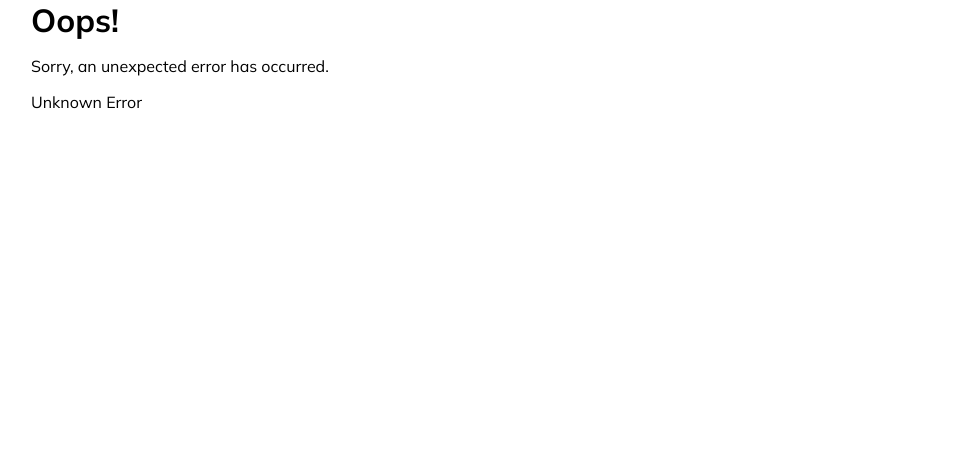
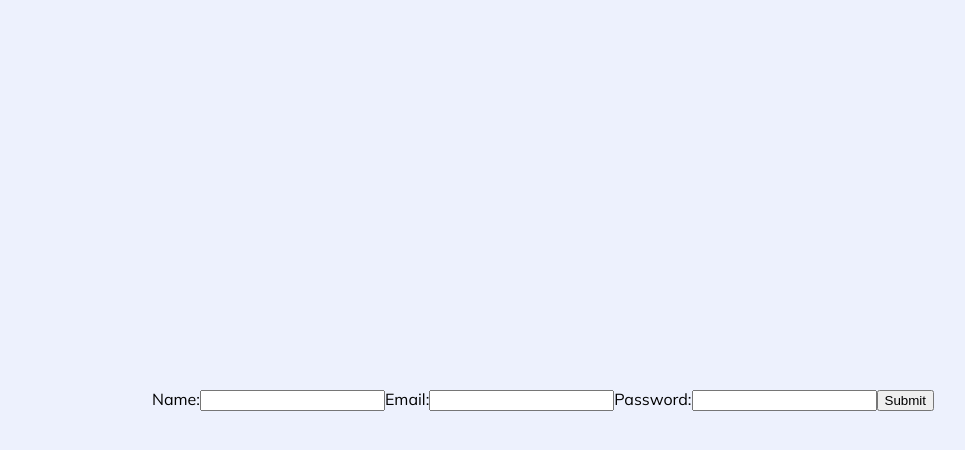
Before and after one commit to SchroederSimon/Experientia, a React (Vite) app: page /register in a window 1280 px wide. Shown: the top 450 px of the page, without its empty margins (97-1062 px from the left). Built offline with nearby package versions, Linux system fonts and the light colour scheme.

Commit message:
routes, create new user with firebase

```diff
--- a/src/index.css
+++ b/src/index.css
@@ -12,6 +12,7 @@
   --colorWhite: #fff;
   --colorOrange: #fe9900;
   --colorGray: #969696;
+  --colorLightBlue: #edf1fd;
 }
 
 body {
@@ -22,7 +23,7 @@ body {
   box-sizing: border-box;
   scroll-behavior: smooth;
   font-family: 'Mulish';
-  background-color: var(--colorWhite);
+  background-color: var(--colorLightBlue);
 }
 
 h1, h2 {
--- a/src/pages/Login/Login.css
+++ b/src/pages/Login/Login.css
@@ -22,7 +22,7 @@
 }
 
 
-input {
+.login-form input {
     padding: 10px;
     outline: 0;
     border: 1px solid #fff;
@@ -31,7 +31,7 @@ input {
     font-size: 15px;
 }
 
-label {
+.login-form label {
     color: #fff;
     cursor: text;
 }
--- a/src/pages/Login/Login.tsx
+++ b/src/pages/Login/Login.tsx
@@ -1,6 +1,7 @@
 import { useState } from 'react';
 import '../../pages/Login/Login.css'
 import { auth } from '../../services/firebase';
+import { useNavigate } from 'react-router-dom';
 
 
 function Login() {
@@ -9,12 +10,15 @@ function Login() {
   const [password, setPassword] = useState("");
   const [isLoggedIn, setIsLoggedIn] = useState(false); // add state for login status
 
+  const navigate = useNavigate();
+
   const handleFormSubmit = async (event: React.FormEvent<HTMLFormElement>) => {
     event.preventDefault();
     try {
       const userCredential = await auth.signInWithEmailAndPassword(email, password);
       console.log(userCredential.user);
       setIsLoggedIn(true); // set login status to true on successful login
+      navigate('user/profile');
     } catch (error) {
       console.log(error);
     }
--- a/src/pages/Profile/Profile.css
+++ b/src/pages/Profile/Profile.css
@@ -2,28 +2,3 @@
     width: 100%;
     height: 100vh;
 }
-
-.grid-profile-container {
-    display: grid;
-    grid-template-columns: repeat(2, 1fr);
-    grid-template-rows: 1fr;
-}
-
-/* User profile */
-.user-profile-information{
-    display: flex;
-    flex-direction: column;
-}
-.user-profile-information img{
-    width: 40%;
-}
-
-/* User courses and about */
-.user-profile-course{
-    display: flex;
-    flex-direction: column;
-}
-
-.user-profile-course span{
-    color: var(--colorGray);
-}
--- a/src/pages/Profile/Profile.tsx
+++ b/src/pages/Profile/Profile.tsx
@@ -4,67 +4,7 @@ import '../../pages/Profile/Profile.css'
 function Profile() {
     return (
         <div className="profile-container">
-            <div className="grid-profile-container">
-                <div className="user-profile-information">
-                    <img src="/profile4.png" alt="" />
-                    <h1>Juan Carlos messi</h1>
-                    <ul>
-                        <li>Age: 25</li>
-                        <li>Role: Student</li>
-                        <li>Interest: Technology, web development, artificial intelligence</li>
-                        <li>Degree: Expert in almost everything</li>
-                        <li>City: Aconcagua</li>
-                    </ul>
-                    <h2>Awards</h2>
-                    <ul>
-                        <li>ICON</li>
-                    </ul>
-                    <h2>Friends</h2>
-                    <ul>
-                        <li>ICON</li>
-                    </ul>
-                </div>
-                <div className="user-profile-course">
-                    <h1>About</h1>
-                    <p>
-                        Hi, I'm a self-taught front-end developer trying to get my first job. I've done Argentina programa 2 (gov
-                        course) but felt really lonely in the process, so I learned how to manage my time and resources to learn by
-                        myself. In this way, I believe it reflects my personality. I was in front of a challenge and did everything to
-                        do my best to achieve the challenge. I had to overcome frustration, use a lot of google, read a lot of documentation, and stay long nights at the pc. Besides that course, I continue to study on my own.
-                        Additionally, I have a strong background in industrial design, I worked with a team on a year-long project that involved conducting user research, creating journey maps, performing benchmarking, developing
-                        proto-personas, generating concepts, and conducting sprints to create an MVP. Through this experience, I
-                        learned how to apply design thinking to real-world challenges and to create solutions that truly meet
-                        the needs of users.
-                        I see myself as a self-motivated person who is committed to delivering quality results, and I'm excited to
-                        bring my enthusiasm and skills to a dynamic team environment
-                    </p>
-                    <h1>Courses</h1>
-                    <h2>Front-end development</h2>
-                    <span>10/3/2022-10/3/2023</span>
-                    <p>
-                        Welcome to Introduction to Front-End Development, the first course in the Meta Front-End Developer program.
-                        This course is a good place to start if you want to become a web developer. You will learn about the day-to-day
-                        responsibilities of a web developer and get a general understanding of the core and underlying technologies that power the internet.
-                        You will learn how front-end developers create websites and applications that work well and are easy to maintain.
-                    </p>
-                    <h2>Front-end development</h2>
-                    <span>10/3/2022-10/3/2023</span>
-                    <p>
-                        Welcome to Introduction to Front-End Development, the first course in the Meta Front-End Developer program.
-                        This course is a good place to start if you want to become a web developer. You will learn about the day-to-day
-                        responsibilities of a web developer and get a general understanding of the core and underlying technologies that power the internet.
-                        You will learn how front-end developers create websites and applications that work well and are easy to maintain.
-                    </p>
-                    <h2>Front-end development</h2>
-                    <span>10/3/2022-10/3/2023</span>
-                    <p>
-                        Welcome to Introduction to Front-End Development, the first course in the Meta Front-End Developer program.
-                        This course is a good place to start if you want to become a web developer. You will learn about the day-to-day
-                        responsibilities of a web developer and get a general understanding of the core and underlying technologies that power the internet.
-                        You will learn how front-end developers create websites and applications that work well and are easy to maintain.
-                    </p>
-                </div>
-            </div>
+            <h1>asdasd</h1>
         </div>
     )
 }
--- /dev/null
+++ b/src/pages/Register/Register.css
@@ -0,0 +1,7 @@
+.register-container{
+    width: 100%;
+    height: 100vh;
+    display: flex;
+    justify-content: center;
+    align-items: center;
+}
--- /dev/null
+++ b/src/pages/Register/Register.tsx
@@ -0,0 +1,59 @@
+import '../../pages/Register/Register.css'
+import React, { useState } from "react";
+import { auth, firestore } from '../../services/firebase';
+
+const Register: React.FC = () => {
+    const [name, setName] = useState("");
+    const [email, setEmail] = useState("");
+    const [password, setPassword] = useState("");
+
+    const handleSubmit = async (event: React.FormEvent<HTMLFormElement>) => {
+        event.preventDefault();
+
+        const { user } = await auth.createUserWithEmailAndPassword(email, password);
+
+        if (user) {
+            await firestore.collection("users").doc(user.uid).set({
+                name,
+            });
+            console.log("User account created successfully!");
+        } else {
+            console.error("Error creating user account: User is null.");
+        }
+    };
+
+
+    return (
+        <div className="register-container">
+            <form onSubmit={handleSubmit}>
+                <label htmlFor="name">Name:</label>
+                <input
+                    type="text"
+                    id="name"
+                    value={name}
+                    onChange={(event) => setName(event.target.value)}
+                />
+
+                <label htmlFor="email">Email:</label>
+                <input
+                    type="email"
+                    id="email"
+                    value={email}
+                    onChange={(event) => setEmail(event.target.value)}
+                />
+
+                <label htmlFor="password">Password:</label>
+                <input
+                    type="password"
+                    id="password"
+                    value={password}
+                    onChange={(event) => setPassword(event.target.value)}
+                />
+
+                <button type="submit">Submit</button>
+            </form>
+        </div>
+    );
+};
+
+export default Register;
--- a/src/services/firebase.tsx
+++ b/src/services/firebase.tsx
@@ -1,5 +1,6 @@
 import firebase from 'firebase/compat/app';
 import 'firebase/compat/auth';
+import 'firebase/compat/firestore'
 
 const app = firebase.initializeApp({
     apiKey: process.env.API_KEY_FIREBASE,
@@ -12,5 +13,6 @@ const app = firebase.initializeApp({
 
 
 const auth = firebase.auth();
+const firestore = firebase.firestore();
 
-export { auth };
+export { auth, firestore };
```
Also changed, not shown: src/main.tsx (+9 -7 lines).
